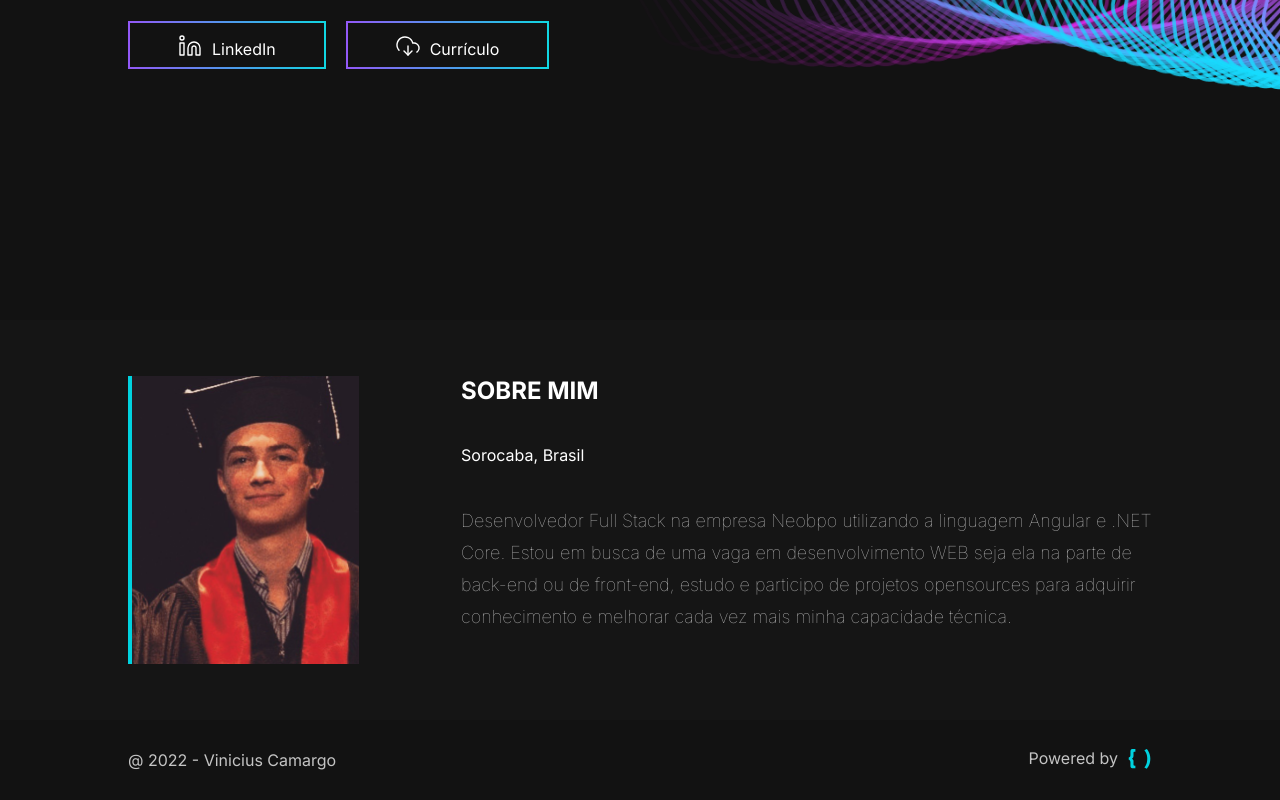
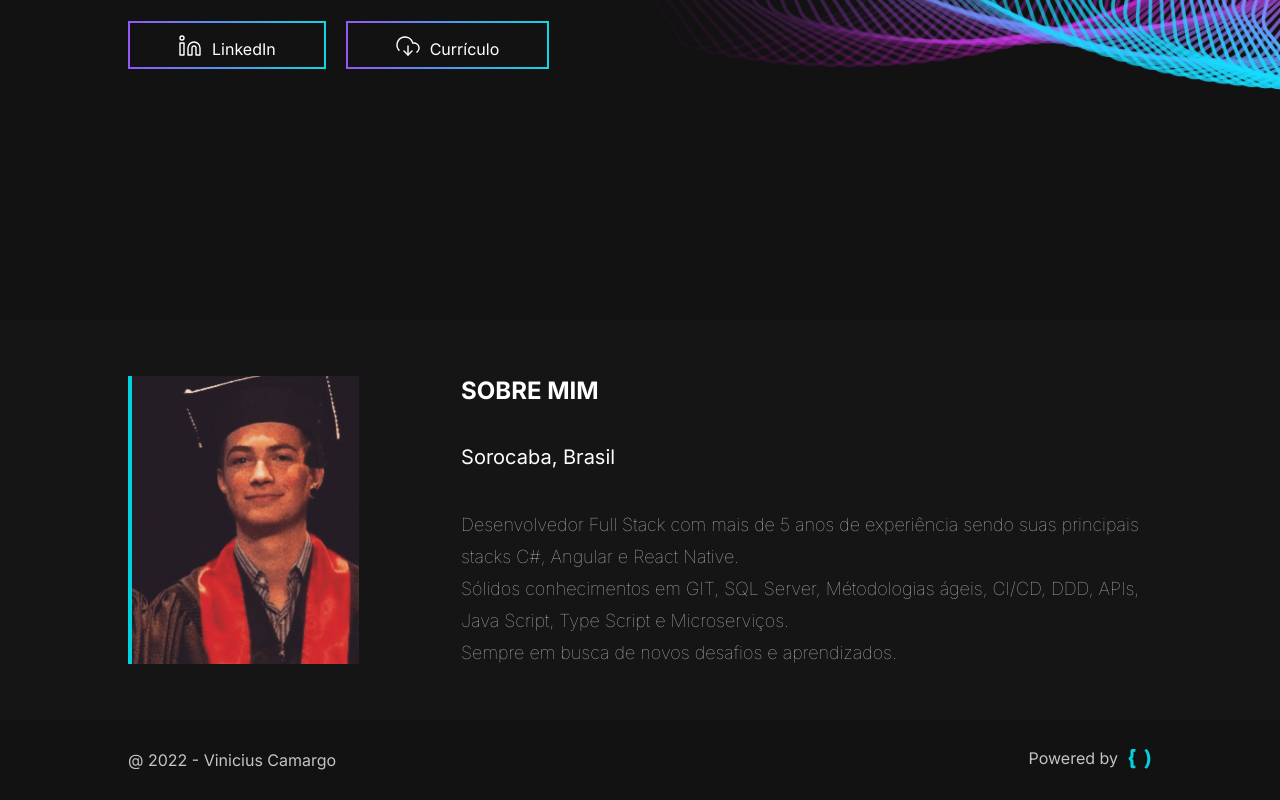
Before and after one commit to ViniciusDalmazzo/portfolio-app, a React (Create React App) app: page / in a window 1280 px wide. Shown: the part 480-1280 px from the top of the page. Built offline with nearby package versions, Linux system fonts and the light colour scheme.

Commit message:
Deploy app on github

```diff
--- a/src/Pages/AboutMe/index.tsx
+++ b/src/Pages/AboutMe/index.tsx
@@ -1,4 +1,4 @@
-import { Container, ContainerProfileImage, ContentInfos, ProfileDescription, ProfileImage } from './styles';
+import { Container, ContainerProfileImage, ContentInfos, ProfileImage } from './styles';
 import UserImage from '../../assets/Images/profile.png';
 
 function AboutMe() {
@@ -10,13 +10,11 @@ function AboutMe() {
       <ContentInfos>
         <h2>Sobre mim</h2>
         <span>Sorocaba, Brasil</span>
-        <ProfileDescription>
-          Desenvolvedor Full Stack na empresa
-          Neobpo utilizando a linguagem Angular e .NET Core. Estou em
-          busca de uma vaga em desenvolvimento WEB seja ela na parte de
-          back-end ou de front-end, estudo e participo de projetos
-          opensources para adquirir conhecimento e melhorar cada vez mais
-          minha capacidade técnica.</ProfileDescription>
+        <p>
+          Desenvolvedor Full Stack com mais de 5 anos de experiência sendo suas principais stacks C#, Angular e React Native. <br />
+          Sólidos conhecimentos em GIT, SQL Server, Métodologias ágeis, CI/CD, DDD, APIs, Java Script, Type Script e Microserviços. <br />
+          Sempre em busca de novos desafios e aprendizados.
+        </p>
       </ContentInfos>
     </Container>
   );
--- a/src/Pages/AboutMe/styles.ts
+++ b/src/Pages/AboutMe/styles.ts
@@ -21,16 +21,23 @@ export const ContentInfos = styled.div`
   flex: 75%;
   gap: 40px;
 
-  h2 >{
+  > h2 {
     font-weight: 600;
     font-size: 24px;
     line-height: 29px;
   }
 
-  span > {
+  > span {
     font-weight: 500;
     font-size: 20px;
     line-height: 24px;
+  }
+
+  > p {
+    font-weight: 300;
+    font-size: 18px;
+    line-height: 32px;
+    color: ${COLORS.graylight};
   }
 
 `;
@@ -42,10 +49,3 @@ export const ProfileImage = styled.div<{ image: string }>`
   background-repeat: no-repeat;
   background-size: cover;
 `;
-
-export const ProfileDescription = styled.span`
-   font-weight: 300;
-    font-size: 18px;
-    line-height: 32px;
-    color: ${COLORS.graylight};
-`;
```
